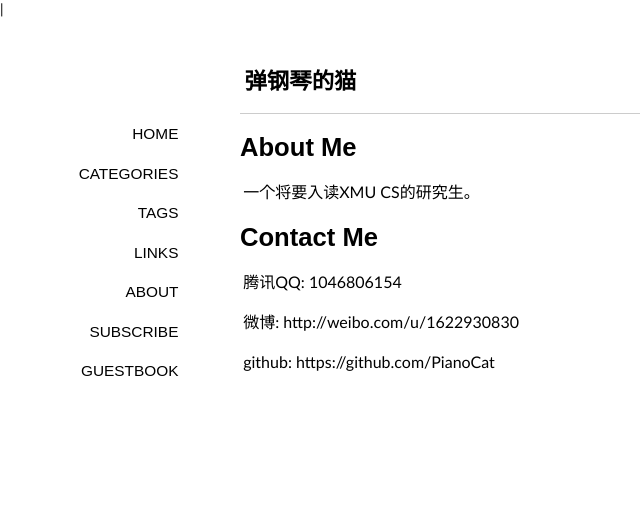
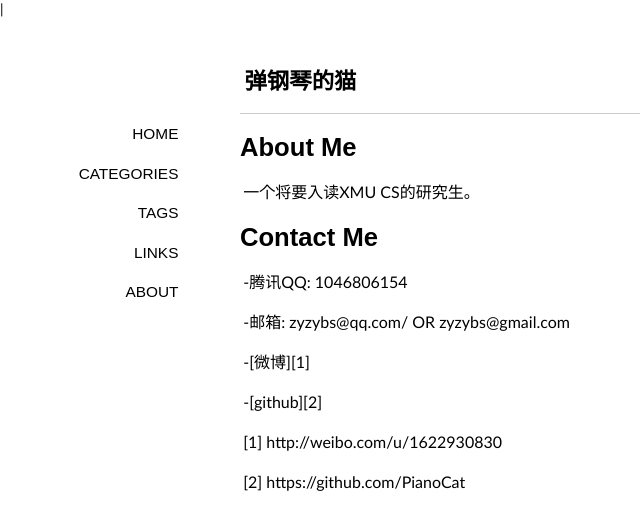
Before and after one commit to PianoCat/PianoCat.github.io, a Jekyll site: the page built from about/index.md, in a window 1280 px wide. Shown: the top 530 px of the page, without its empty margins (0-640 px from the left). Built offline with Jekyll 4.4.1, drawn with Linux system fonts in a browser that asks for light colours; some web fonts are replaced; Markdown is read by kramdown in place of the engine named in the settings; comment, search, counter and statistics services are not loaded.

Commit message:
lalala~~~

```diff
--- a/_layouts/default.html
+++ b/_layouts/default.html
@@ -24,8 +24,6 @@
         <span><a title="tags" class="" href="{{ site.url }}/tags/">tags</a></span>
         <span><a title="links" class="" href="{{ site.url }}/links/">links</a></span>
 		<span><a title="about" class="" href="{{ site.url }}/about/">about</a></span>
-        <span><a title="subscribe by RSS" class="" href="http://feed.feedsky.com/laimingxing">subscribe</a></span>
-		<span><a title="guestbook" class="" href="{{ site.url }}/guestbook/">guestbook</a></span>
         </nav>
 
         <article class="content">
--- a/about/index.md
+++ b/about/index.md
@@ -11,8 +11,15 @@ pagetitle: 每天都有新收获。
 
 #Contact Me
 
-腾讯QQ: 1046806154
+-腾讯QQ: 1046806154
 
-微博: http://weibo.com/u/1622930830
+-邮箱: zyzybs@qq.com/  OR  zyzybs@gmail.com
 
-github: https://github.com/PianoCat
+-[微博][1]
+
+-[github][2]
+
+
+[1] http://weibo.com/u/1622930830
+
+[2] https://github.com/PianoCat
```
Also changed, not shown: _posts/2014-04-29-first-blog.md (+1 -0 lines), feed/index.md (deleted, +0 -2 lines), guestbook/index.md (deleted, +0 -8 lines).
